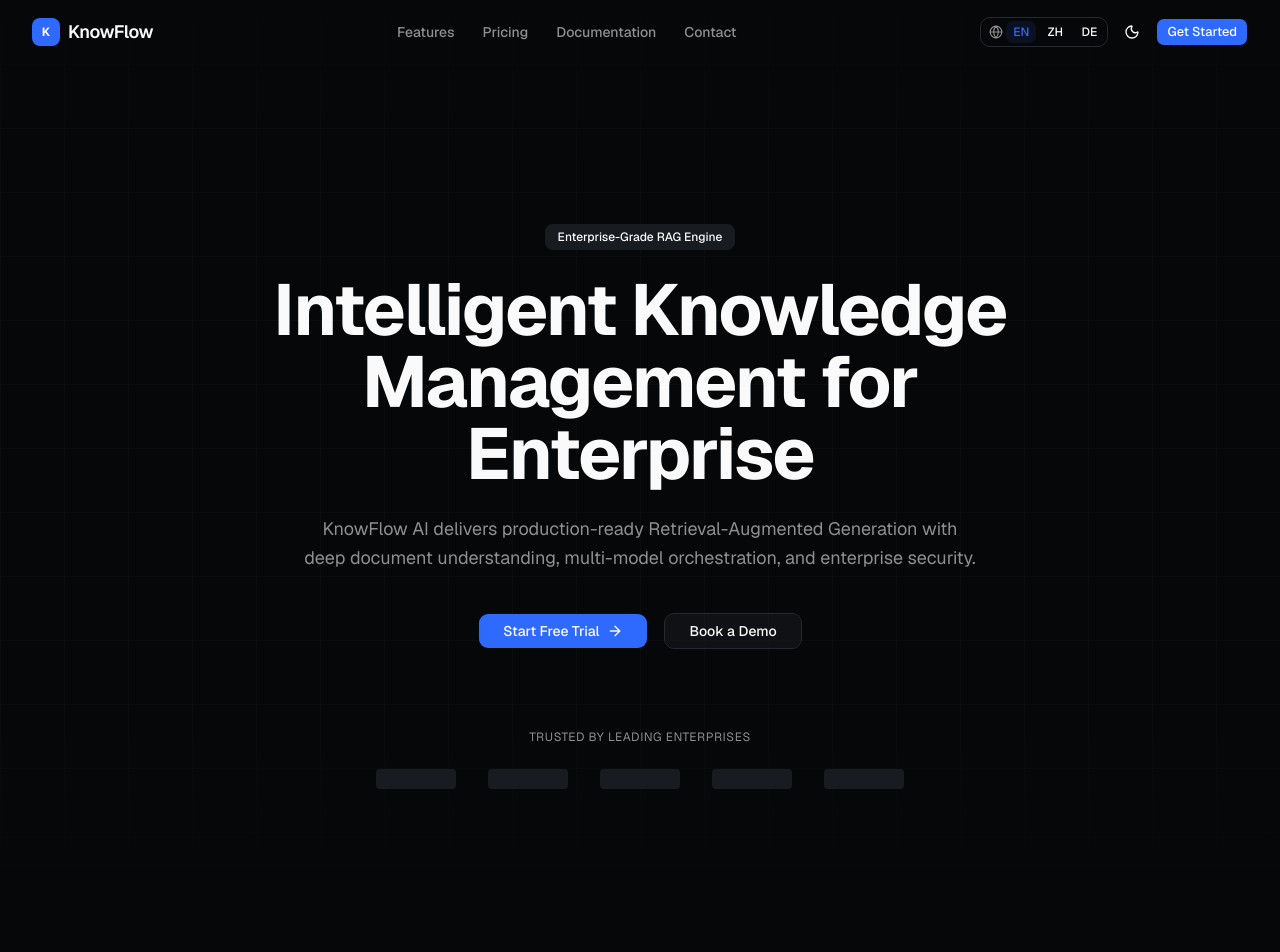
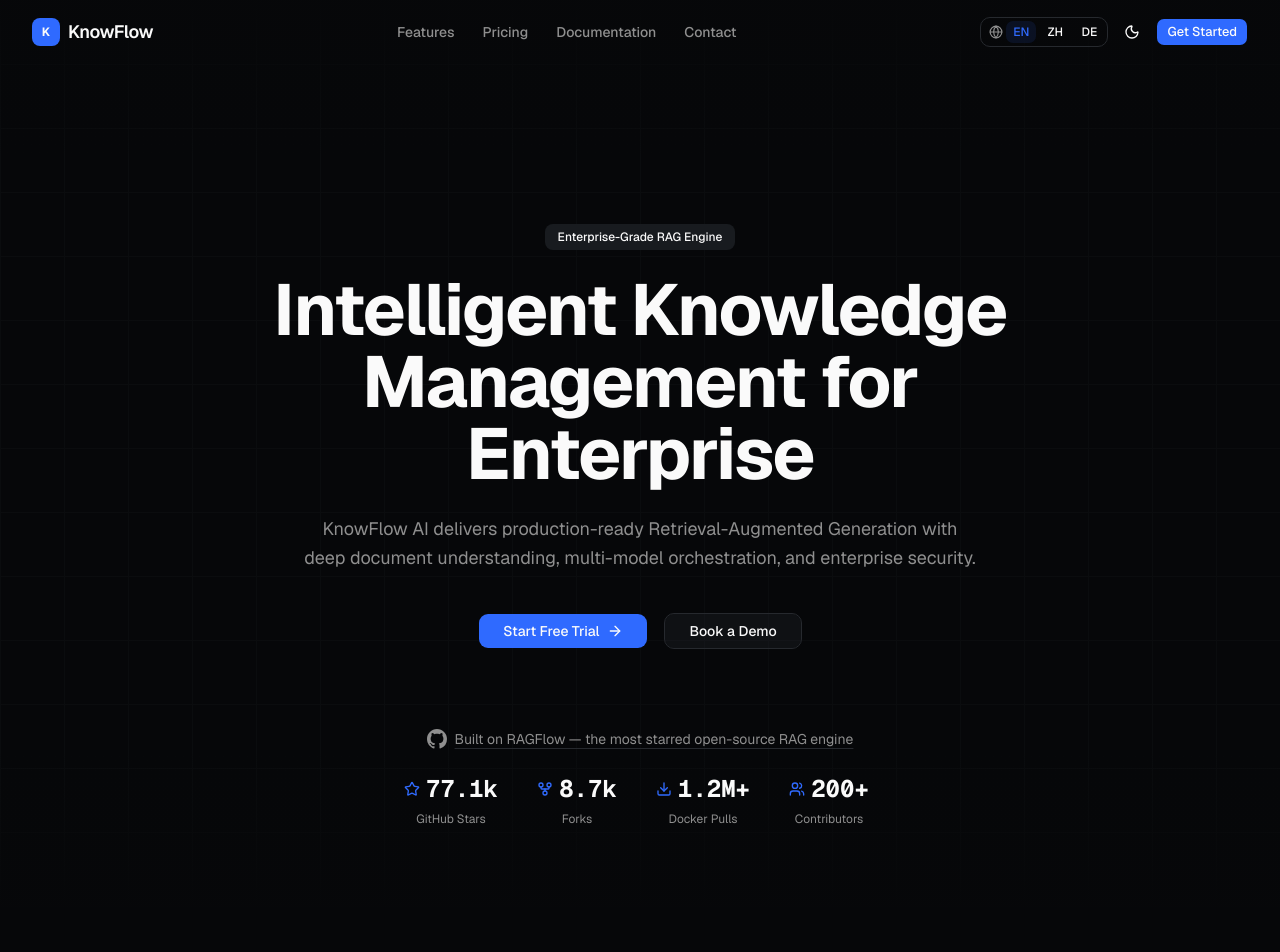
Before and after one commit to davidzha712/knowflow-portal, a Next.js app: page /en in a window 1280 px wide. Shown: the top 952 px of the page. Built offline with nearby package versions, Linux system fonts and the light colour scheme.

Commit message:
feat: replace trusted-by with RAGFlow community stats section
Shows GitHub stars (77.1k), forks (8.7k), Docker pulls (1.2M+), and
contributors (200+) with link to RAGFlow repo. KnowFlow is built on
RAGFlow, so these real open-source metrics serve as social proof.

```diff
--- a/src/components/landing/hero.tsx
+++ b/src/components/landing/hero.tsx
@@ -2,9 +2,16 @@
 
 import { useTranslations } from "next-intl"
 import { motion } from "framer-motion"
-import { ArrowRight } from "lucide-react"
+import { ArrowRight, Star, GitFork, Download, Users } from "lucide-react"
 import { Button } from "@/components/ui/button"
 import { Badge } from "@/components/ui/badge"
+
+const communityStats = [
+  { key: "stars", value: "77.1k", icon: Star },
+  { key: "forks", value: "8.7k", icon: GitFork },
+  { key: "dockerPulls", value: "1.2M+", icon: Download },
+  { key: "contributors", value: "200+", icon: Users },
+] as const
 
 export function Hero() {
   const t = useTranslations("hero")
@@ -20,12 +27,10 @@
         className="absolute inset-0 bg-[linear-gradient(var(--color-border)_1px,transparent_1px),linear-gradient(90deg,var(--color-border)_1px,transparent_1px)] bg-[size:64px_64px] opacity-[0.15]"
         aria-hidden="true"
       />
-      {/* Top fade */}
       <div
         className="absolute inset-x-0 top-0 h-40 bg-gradient-to-b from-background to-transparent"
         aria-hidden="true"
       />
-      {/* Bottom fade */}
       <div
         className="absolute inset-x-0 bottom-0 h-40 bg-gradient-to-t from-background to-transparent"
         aria-hidden="true"
@@ -84,29 +89,47 @@
           </Button>
         </motion.div>
 
-        {/* Trusted by */}
-        <motion.p
-          initial={{ opacity: 0 }}
-          animate={{ opacity: 1 }}
+        {/* Powered by RAGFlow + Community Stats */}
+        <motion.div
+          initial={{ opacity: 0, y: 10 }}
+          animate={{ opacity: 1, y: 0 }}
           transition={{ duration: 0.5, delay: 0.5 }}
-          className="mt-20 text-xs uppercase tracking-wider text-muted-foreground"
+          className="mt-20 flex flex-col items-center gap-6"
         >
-          {t("trustedBy")}
-        </motion.p>
+          <div className="flex items-center gap-2 text-sm text-muted-foreground">
+            <svg
+              className="size-5"
+              viewBox="0 0 24 24"
+              fill="currentColor"
+              aria-hidden="true"
+            >
+              <path d="M12 0C5.37 0 0 5.37 0 12c0 5.31 3.435 9.795 8.205 11.385.6.105.825-.255.825-.57 0-.285-.015-1.23-.015-2.235-3.015.555-3.795-.735-4.035-1.41-.135-.345-.72-1.41-1.23-1.695-.42-.225-1.02-.78-.015-.795.945-.015 1.62.87 1.845 1.23 1.08 1.815 2.805 1.305 3.495.99.105-.78.42-1.305.765-1.605-2.67-.3-5.46-1.335-5.46-5.925 0-1.305.465-2.385 1.23-3.225-.12-.3-.54-1.53.12-3.18 0 0 1.005-.315 3.3 1.23.96-.27 1.98-.405 3-.405s2.04.135 3 .405c2.295-1.56 3.3-1.23 3.3-1.23.66 1.65.24 2.88.12 3.18.765.84 1.23 1.905 1.23 3.225 0 4.605-2.805 5.625-5.475 5.925.435.375.81 1.095.81 2.22 0 1.605-.015 2.895-.015 3.3 0 .315.225.69.825.57A12.02 12.02 0 0 0 24 12c0-6.63-5.37-12-12-12z" />
+            </svg>
+            <a
+              href="https://github.com/infiniflow/ragflow"
+              target="_blank"
+              rel="noopener noreferrer"
+              className="underline decoration-border underline-offset-4 transition-colors hover:text-foreground"
+            >
+              {t("poweredBy")}
+            </a>
+          </div>
 
-        {/* Logo placeholders */}
-        <motion.div
-          initial={{ opacity: 0 }}
-          animate={{ opacity: 1 }}
-          transition={{ duration: 0.5, delay: 0.6 }}
-          className="mt-6 flex items-center gap-8"
-        >
-          {Array.from({ length: 5 }).map((_, i) => (
-            <div
-              key={i}
-              className="h-5 w-16 rounded bg-muted sm:w-20"
-            />
-          ))}
+          <div className="grid grid-cols-2 gap-4 sm:grid-cols-4 sm:gap-8">
+            {communityStats.map(({ key, value, icon: Icon }) => (
+              <div key={key} className="flex flex-col items-center gap-1.5">
+                <div className="flex items-center gap-1.5">
+                  <Icon className="size-4 text-primary" />
+                  <span className="text-2xl font-bold font-mono text-foreground">
+                    {value}
+                  </span>
+                </div>
+                <span className="text-xs text-muted-foreground">
+                  {t(`stats.${key}`)}
+                </span>
+              </div>
+            ))}
+          </div>
         </motion.div>
       </div>
     </section>
--- a/src/i18n/messages/de.json
+++ b/src/i18n/messages/de.json
@@ -14,7 +14,13 @@
     "subtitle": "KnowFlow AI bietet produktionsreife Retrieval-Augmented Generation mit tiefem Dokumentenverständnis, Multi-Model-Orchestrierung und Unternehmenssicherheit.",
     "cta": "Kostenlos testen",
     "ctaSecondary": "Demo buchen",
-    "trustedBy": "Vertraut von führenden Unternehmen"
+    "poweredBy": "Basierend auf RAGFlow — der beliebtesten Open-Source RAG Engine",
+    "stats": {
+      "stars": "GitHub Stars",
+      "forks": "Forks",
+      "dockerPulls": "Docker Pulls",
+      "contributors": "Contributors"
+    }
   },
   "features": {
     "title": "Alles für Enterprise RAG",
--- a/src/i18n/messages/en.json
+++ b/src/i18n/messages/en.json
@@ -14,7 +14,13 @@
     "subtitle": "KnowFlow AI delivers production-ready Retrieval-Augmented Generation with deep document understanding, multi-model orchestration, and enterprise security.",
     "cta": "Start Free Trial",
     "ctaSecondary": "Book a Demo",
-    "trustedBy": "Trusted by leading enterprises"
+    "poweredBy": "Built on RAGFlow — the most starred open-source RAG engine",
+    "stats": {
+      "stars": "GitHub Stars",
+      "forks": "Forks",
+      "dockerPulls": "Docker Pulls",
+      "contributors": "Contributors"
+    }
   },
   "features": {
     "title": "Everything You Need for Enterprise RAG",
--- a/src/i18n/messages/zh.json
+++ b/src/i18n/messages/zh.json
@@ -14,7 +14,13 @@
     "subtitle": "KnowFlow AI 提供生产级检索增强生成能力，具备深度文档理解、多模型编排和企业级安全保障。",
     "cta": "免费试用",
     "ctaSecondary": "预约演示",
-    "trustedBy": "深受领先企业信赖"
+    "poweredBy": "基于 RAGFlow 构建 — 最受欢迎的开源 RAG 引擎",
+    "stats": {
+      "stars": "GitHub Stars",
+      "forks": "Forks",
+      "dockerPulls": "Docker Pulls",
+      "contributors": "Contributors"
+    }
   },
   "features": {
     "title": "企业 RAG 所需的一切",
```
